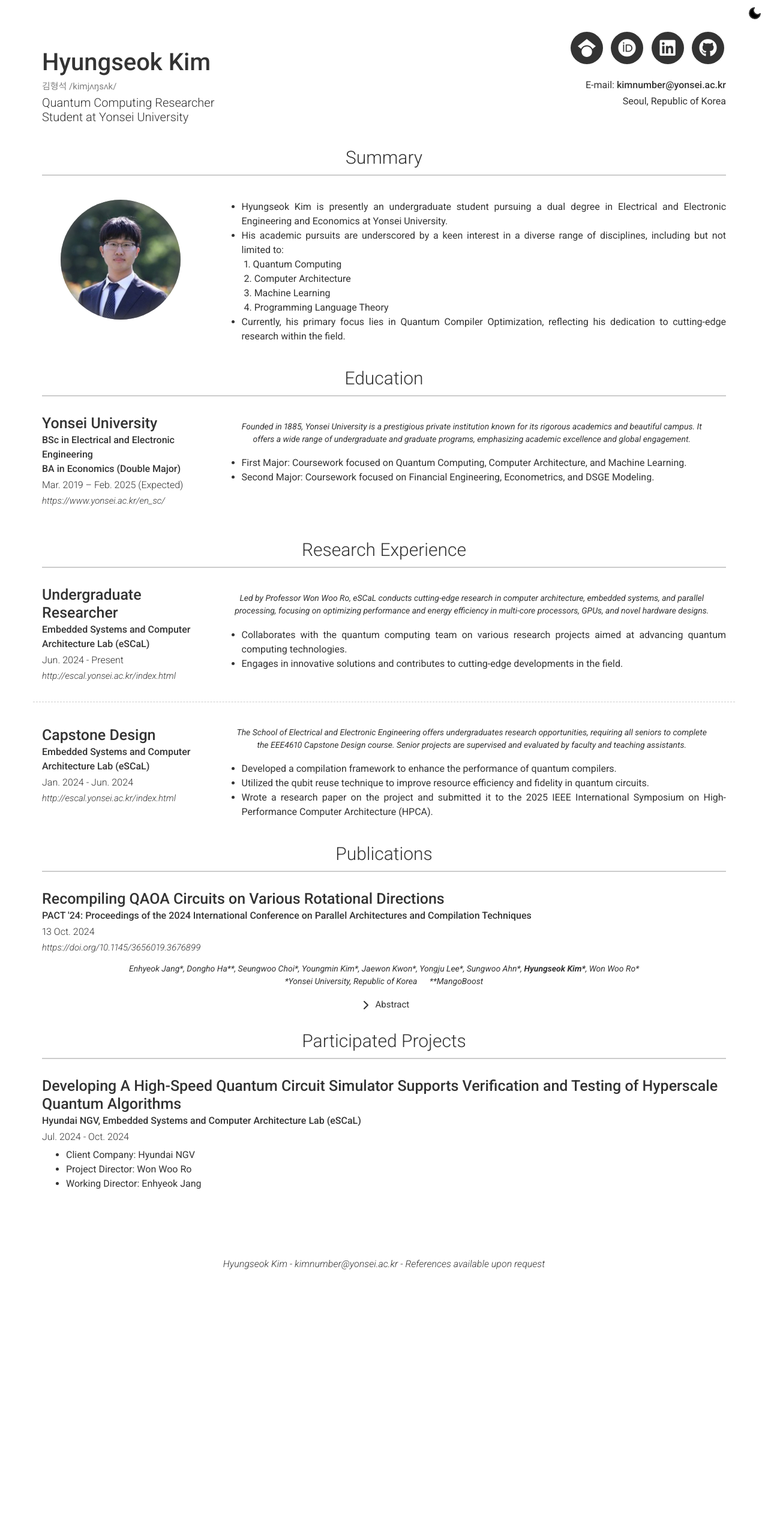
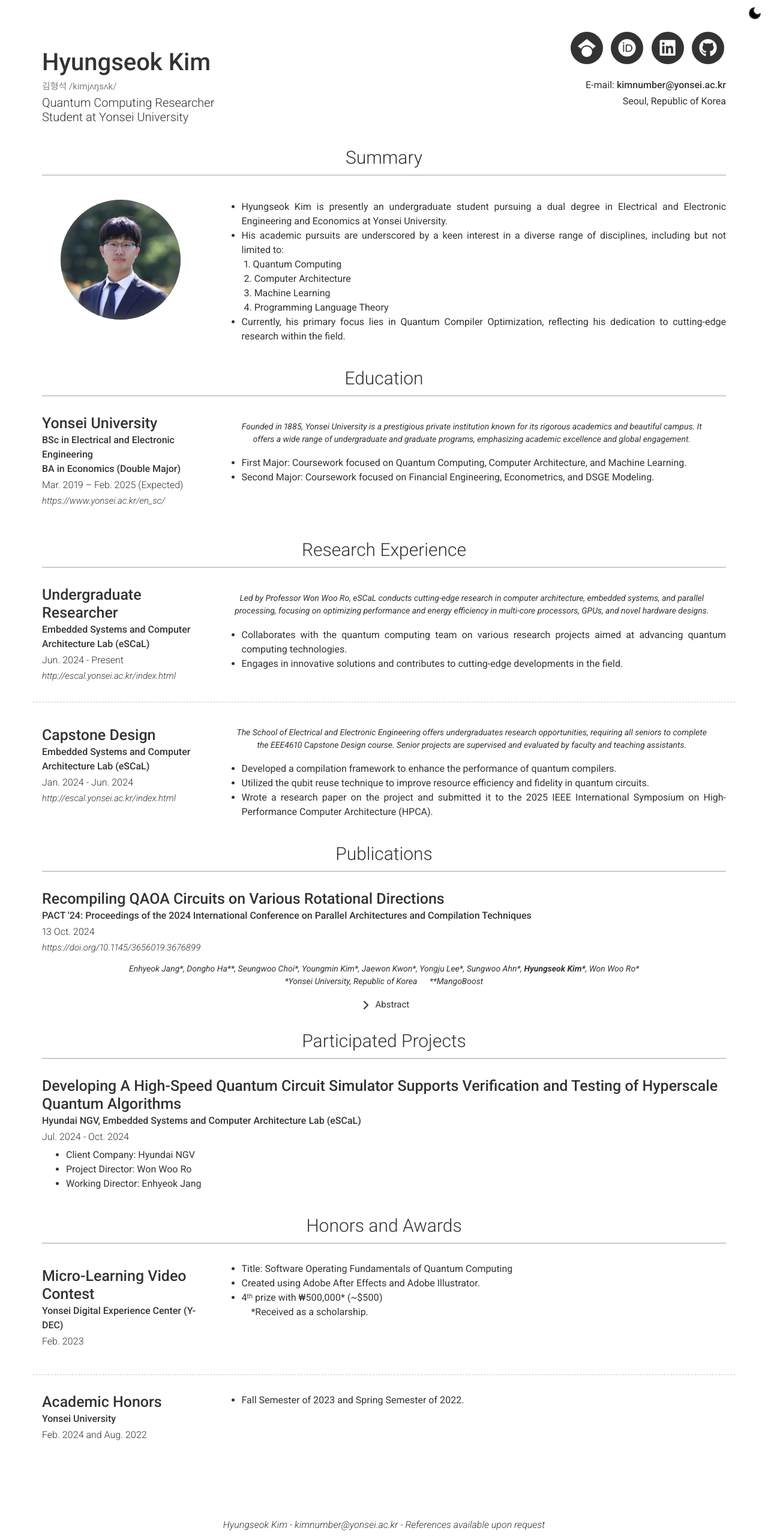
Before and after one commit to fluorite42/deprecated-website, a Jekyll site: the page built from index.markdown, in a window 1280 px wide. Shown: the whole page at 60% size. Built offline with Jekyll 4.4.1, drawn with Linux system fonts in a browser that asks for light colours; nearby versions of some CDN libraries; before the commit the page ends 2128 px from its top, so only the background shows below that; grey boxes are pictures that could not be loaded.

Commit message:
ADD Awards

```diff
--- /dev/null
+++ b/_data/awards.yml
@@ -0,0 +1,23 @@
+content:
+  - title: Honors and Awards
+    layout: list
+    content:
+      - layout: left
+        title: Micro-Learning Video Contest
+        sub_title: |
+          Yonsei Digital Experience Center (Y-DEC)
+        caption: Feb. 2023
+        video: https://www.youtube.com/embed/a-GB1bWfljM?si=Ypsa5zVoIsZX40aq
+        description: |
+          - Title: Software Operating Fundamentals of Quantum Computing
+          - Created using Adobe After Effects and Adobe Illustrator.
+          - 4ᵗʰ prize with ₩500,000* (~$500)<br>&nbsp;&nbsp;&nbsp;&nbsp;*Received as a scholarship.
+        border: weak
+
+      - layout: left
+        title: Academic Honors
+        sub_title: |
+          Yonsei University
+        caption: Feb. 2024 and Aug. 2022
+        description: |
+          - Fall Semester of 2023 and Spring Semester of 2022.
--- a/_includes/section-list.html
+++ b/_includes/section-list.html
@@ -19,11 +19,55 @@
         {% endfor %}
       </p>
     </div>
+
+
+    {%- if item.video -%}
+      <style>
+        .content-container {
+          display: flex;              /* Enables flexbox layout */
+          flex-wrap: wrap;            /* Allows items to wrap on smaller screens */
+          gap: 20px;                  /* Space between the text and video */
+        }
+
+        .text-content {
+          flex: 1;                    /* Let the text content take up the remaining space */
+          min-width: 300px;           /* Ensure the text content has a minimum width */
+          margin-left: 15px;          /* Add gap between the text and left end */
+        }
+
+        .video-content {
+          flex-shrink: 0;             /* Prevent the video from shrinking */
+          margin-right: 20px;             /* Add gap between the video and right end */
+        }
+      </style>
+
+      <div class="content-container">
+        <div class="text-content">
+          {%- if item.quote -%}
+            <p class="quote">{{ item.quote }}</p>
+          {%- endif -%}
+          {{ item.description | strip | markdownify }}
+        </div>
+
+        <div class="video-content">
+          <iframe width="314px"  height="176px"
+                  src="{{ item.video }}"
+                  title="YouTube video player"
+                  frameborder="0"
+                  allow="accelerometer; autoplay; clipboard-write; encrypted-media; gyroscope; picture-in-picture; web-share"
+                  referrerpolicy="strict-origin-when-cross-origin"
+                  allowfullscreen>
+          </iframe>
+        </div>
+      </div>
+    {%- else -%}
       <div class="col-xs-12 col-sm-8 col-md-9 col-print-12 content">
         {%- if item.quote -%}
           <p class="quote">{{ item.quote }}</p>
         {%- endif -%}
         {{ item.description | strip | markdownify }}
       </div>
+    {% endif %}
+
   </div>
 {% endfor %}
--- a/_layouts/default.html
+++ b/_layouts/default.html
@@ -49,6 +49,13 @@
         </div>
       {% endfor %}
 
+      {% for section in site.data.awards.content %}
+        <div class="container {{ section.layout }}-container">
+          <h3 id="{{ section.title | slugify }}">{{ section.title }}</h3>
+          {% include {{ section.layout | prepend: "section-" | append: ".html" }} content=section.content %}
+        </div>
+      {% endfor %}
+
     </div>
   </main>
 
```
Lines whose indentation alone changed are shown as unchanged.
